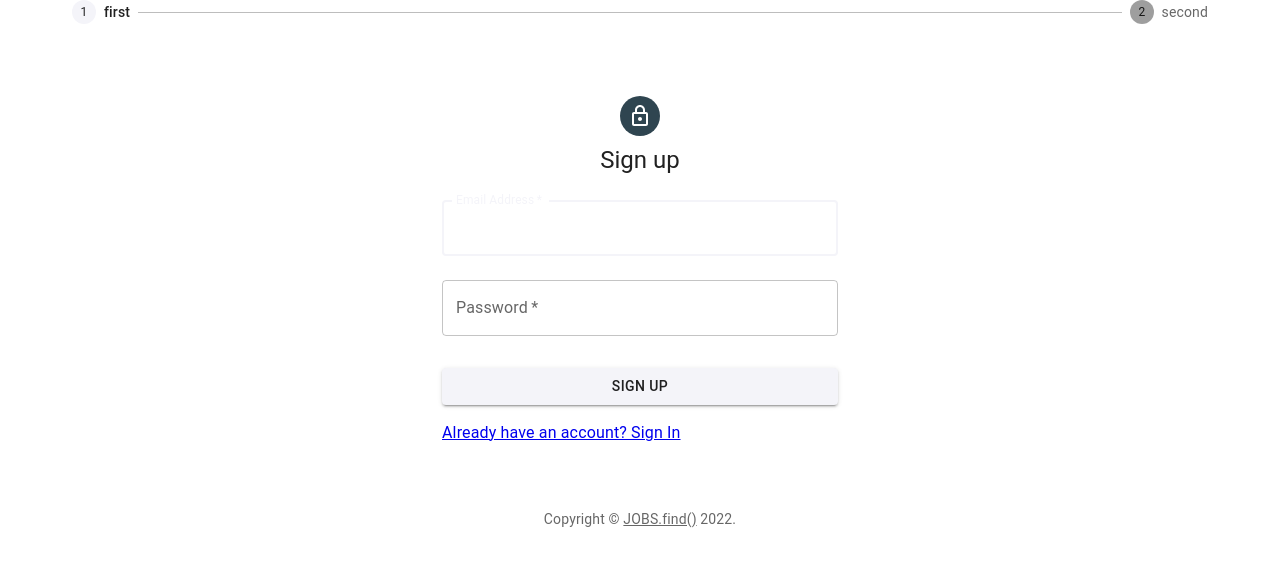
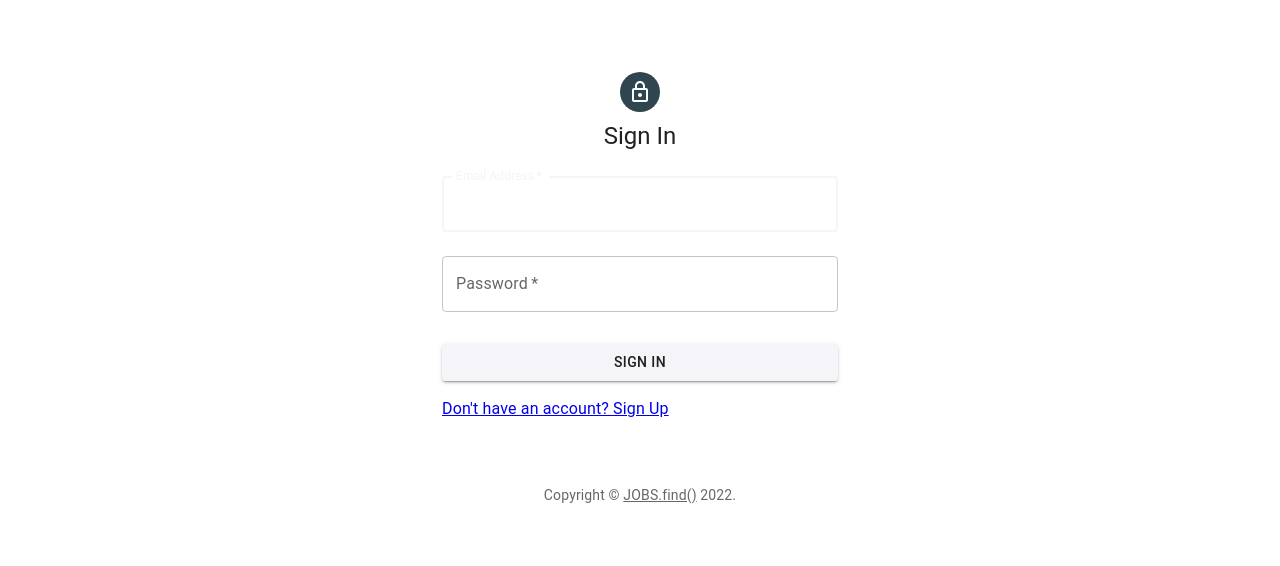
Before and after one commit to job-application-tracker/job-application-fe, a React app: page /signIn in a window 1280 px wide. Shown: the top 566 px of the page. Built offline with nearby package versions, Linux system fonts and the light colour scheme.

Commit message:
auth logic added for params router added for changing between signup with stepper, and sign in without stepper

```diff
--- a/src/components/Auth.jsx
+++ b/src/components/Auth.jsx
@@ -13,7 +13,8 @@ import {
 } from '@mui/material';
 import { Link } from 'react-router-dom';
 
-function Auth({ nextStep }) {
+function Auth({ nextStep, signUp }) {
+  const signing = signUp ? 'Sign Up' : 'Sign In';
   function Copyright(props) {
     return (
       <Typography
@@ -47,7 +48,7 @@ function Auth({ nextStep }) {
           <LockOutlinedIcon />
         </Avatar>
         <Typography component="h1" variant="h5">
-          Sign up
+          {signing}
         </Typography>
         <Box component="form" noValidate sx={{ mt: 1 }}>
           <TextField
@@ -83,7 +84,7 @@ function Auth({ nextStep }) {
               },
             }}
           >
-            Sign Up
+            {signing}
           </Button>
           <Grid container>
             <Grid item>
@@ -93,8 +94,10 @@ function Auth({ nextStep }) {
               </Typography> */}
             </Grid>
             <Grid item>
-              <Link to={`/signIn`} variant="body2">
-                {'Already have an account? Sign In'}
+              <Link to={signUp ? `/signIn` : `/`} variant="body2">
+                {signUp
+                  ? `Already have an account? Sign In`
+                  : "Don't have an account? Sign Up"}
               </Link>
             </Grid>
           </Grid>
--- a/src/components/Step.jsx
+++ b/src/components/Step.jsx
@@ -4,6 +4,7 @@ import Auth from './Auth';
 
 function SignUpStep() {
   const [activeStep, setActiveStep] = useState(0);
+  const [signUp, setSignUp] = useState(true);
 
   const nextStep = () => {
     if (activeStep <= 1) setActiveStep((prevStep) => prevStep + 1);
@@ -21,7 +22,9 @@ function SignUpStep() {
           <StepLabel>second</StepLabel>
         </Step>
       </Stepper>
-      <Container>{activeStep === 0 && <Auth nextStep={nextStep} />}</Container>
+      <Container>
+        {activeStep === 0 && <Auth nextStep={nextStep} signUp={signUp} />}
+      </Container>
     </Container>
   );
 }
--- a/src/views/Landing.jsx
+++ b/src/views/Landing.jsx
@@ -1,12 +1,25 @@
+import { Container } from '@mui/material';
 import React from 'react';
+import { Switch, Route, useRouteMatch } from 'react-router-dom';
+import Auth from '../components/Auth';
 // import Auth from '../components/Auth';
 import Step from '../components/Step';
 
 function Landing() {
+  const { url, path } = useRouteMatch();
   return (
-    <div>
-      <Step />
-    </div>
+    <>
+      <Container>
+        <Switch>
+          <Route path={`${path}/`}>
+            <Step url={url} />
+          </Route>
+          <Route path={`/signIn`}>
+            <Auth url={url} />
+          </Route>
+        </Switch>
+      </Container>
+    </>
   );
 }
 
```
